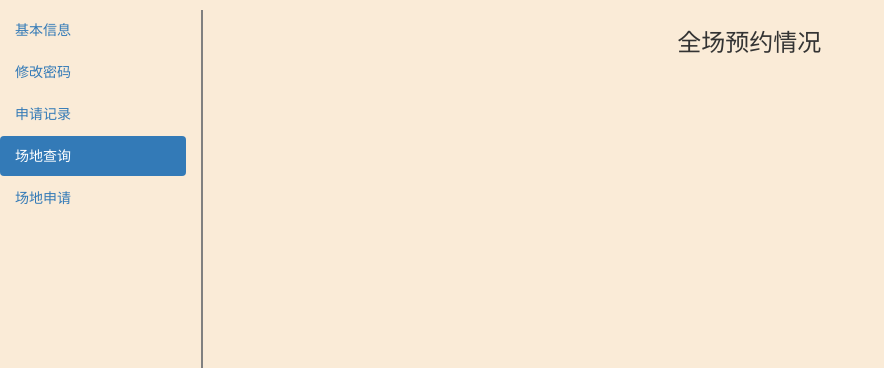
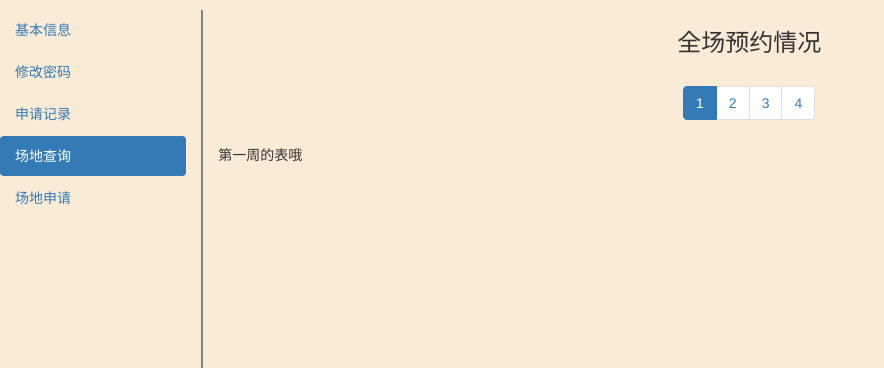
Before and after one commit to tomatolike/ZLB, a Django app: template Apply/templates/myinfo4-1.html in a window 1280 px wide. Shown: the part 52-420 px from the top of the page, without its empty margins (0-884 px from the left). Run offline with Django 3.2, Linux system fonts and the light colour scheme; the template is opened without the code that fills it, so the values that code supplies are empty; some libraries are stand-ins or nearby versions.

Commit message:
全场的信息页面的布局制作

```diff
--- a/Apply/templates/myinfo4-1.html
+++ b/Apply/templates/myinfo4-1.html
@@ -59,6 +59,34 @@ body{background-color: #FAEBD7;}
     <!--Navigator-->
     <div class="col-md-10 column">
       <h3 style = "text-align: center">全场预约情况</h3>
+      <div style = "text-align: center">
+        <!--<ul class="nav nav-tabs" style = "text-align: center">
+          <li class="active"><a href="#OneW" data-toggle="tab">第一周</a></li>
+          <li><a href="#TwoW" data-toggle="tab">第二周</a></li>
+          <li><a href="#ThreeW" data-toggle="tab">第三周</a></li>
+          <li><a href="#FourW" data-toggle="tab">第四周</a></li>
+        </ul>-->
+        <ul class="pagination">
+          <li class="active"><a href="#OneW" data-toggle="tab">1</a></li>
+          <li><a href="#TwoW" data-toggle="tab">2</a></li>
+          <li><a href="#ThreeW" data-toggle="tab">3</a></li>
+          <li><a href="#FourW" data-toggle="tab">4</a></li>
+        </ul>
+      </div>
+      <div class="tab-content">
+        <div class="tab-pane active" id="OneW" >
+          第一周的表哦
+        </div>
+        <div class="tab-pane" id="TwoW" >
+          第二周的表哦
+        </div>
+        <div class="tab-pane" id="ThreeW" >
+          第三周的表哦
+        </div>
+        <div class="tab-pane" id="FourW" >
+          第四周的表哦
+        </div>
+      </div>
     </div>
   </div>
 
```
